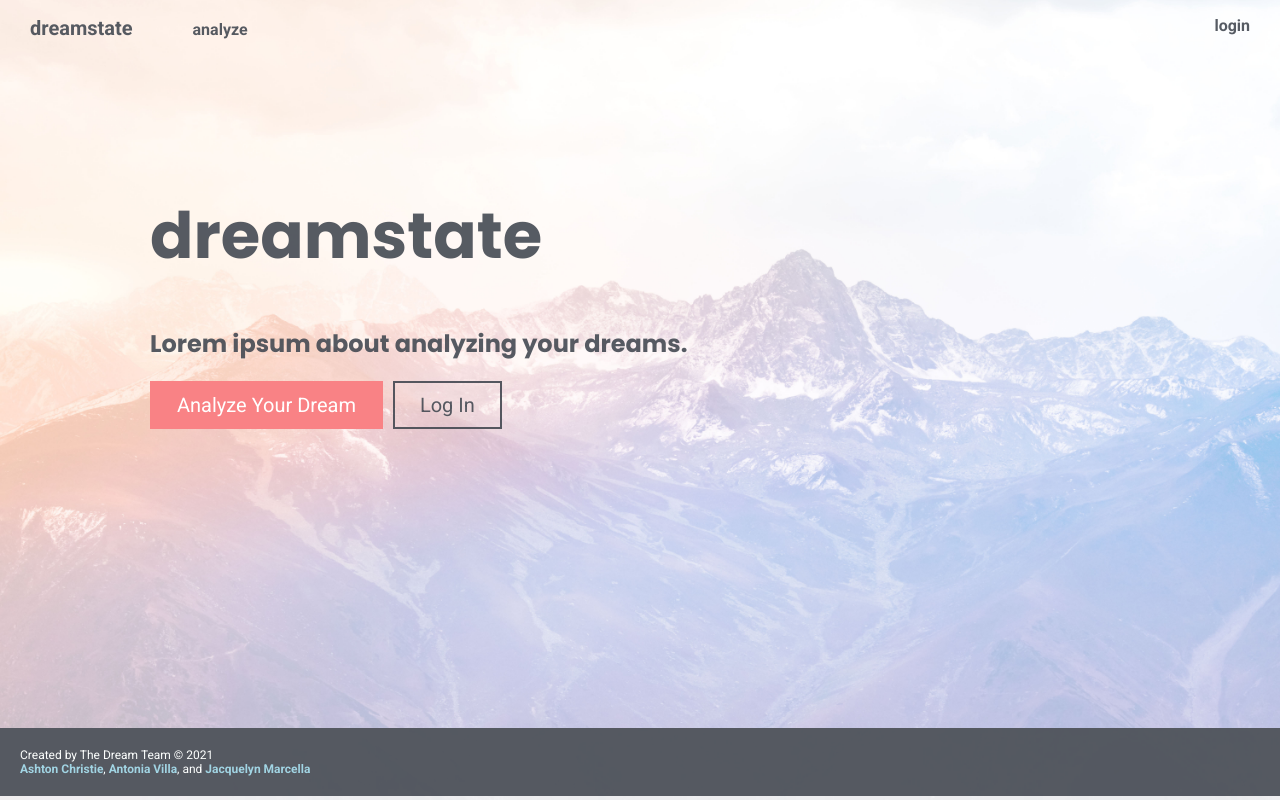
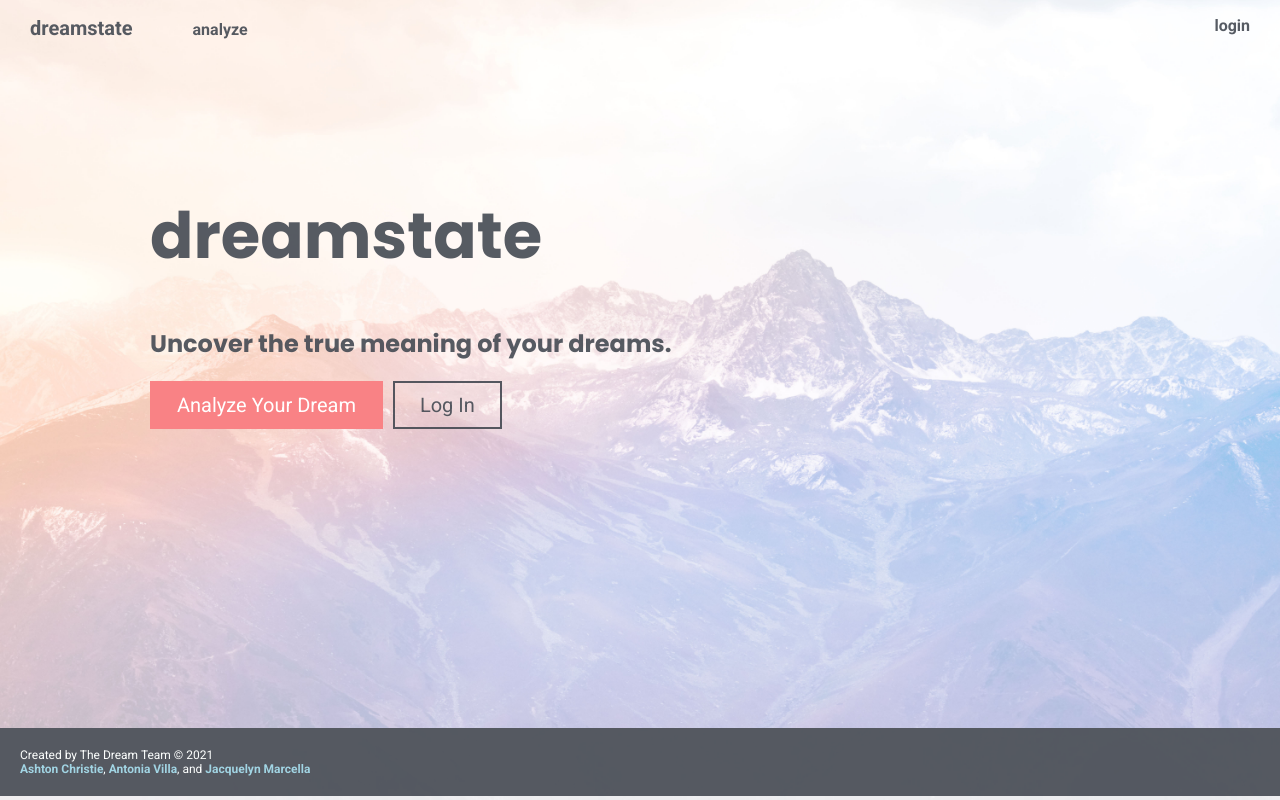
Before and after one commit to ashco/Project3, a React (Create React App) app in the folder client/: page / in a window 1280 px wide. Built offline with nearby package versions, Linux system fonts and the light colour scheme.

Commit message:
Homepage text, favicon

```diff
--- a/client/src/main/Home.js
+++ b/client/src/main/Home.js
@@ -22,7 +22,7 @@ class Home extends Component {
     return (
       <div className="home">
         <Title text="dreamstate" style="Home__title" />
-        <h2>Lorem ipsum about analyzing your dreams.</h2>
+        <h2>Uncover the true meaning of your dreams.</h2>
         {buttons}
       </div>
     );
```
Also changed, not shown: 1 other file (tests, documents, lock files or other folders).
